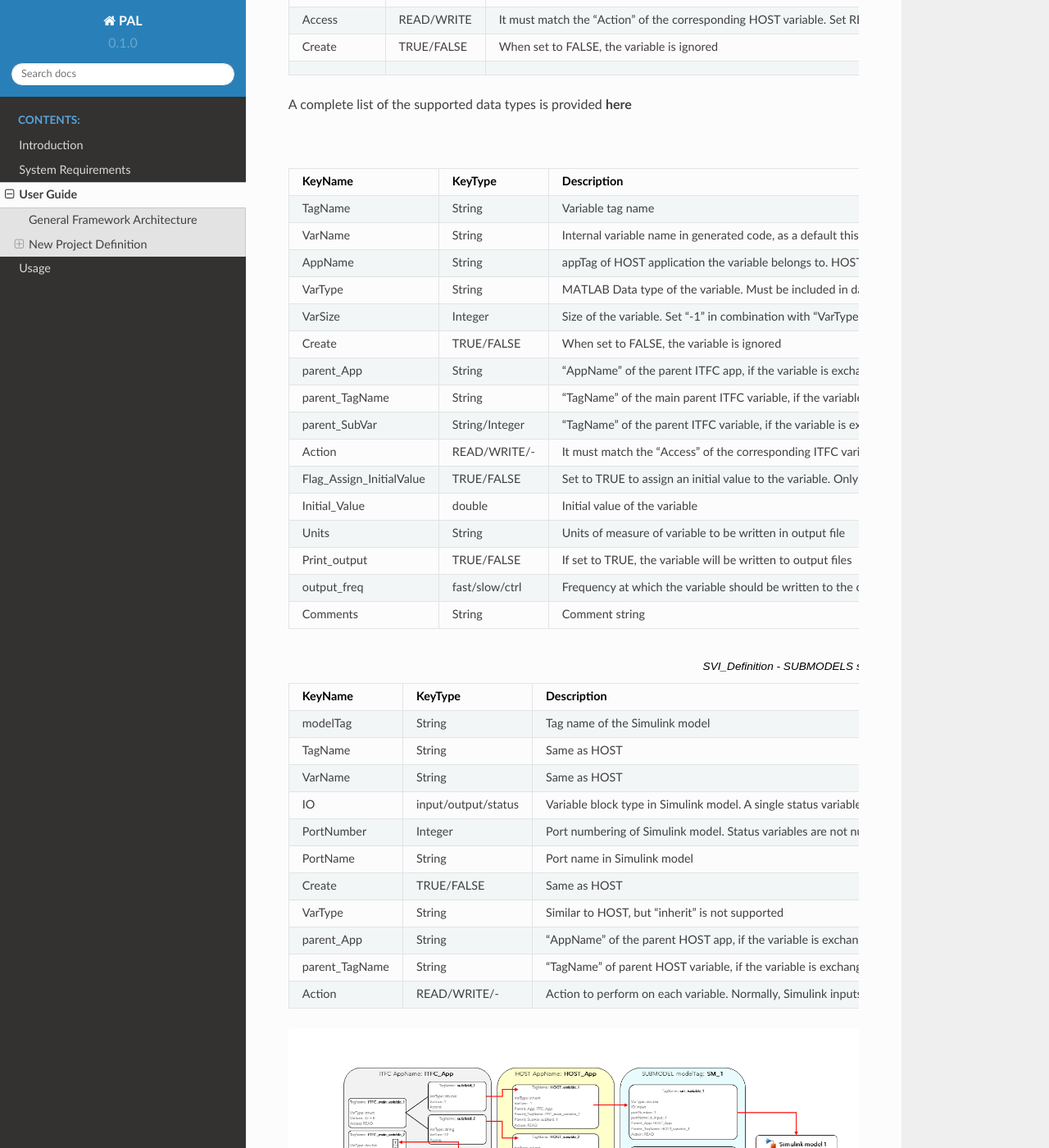
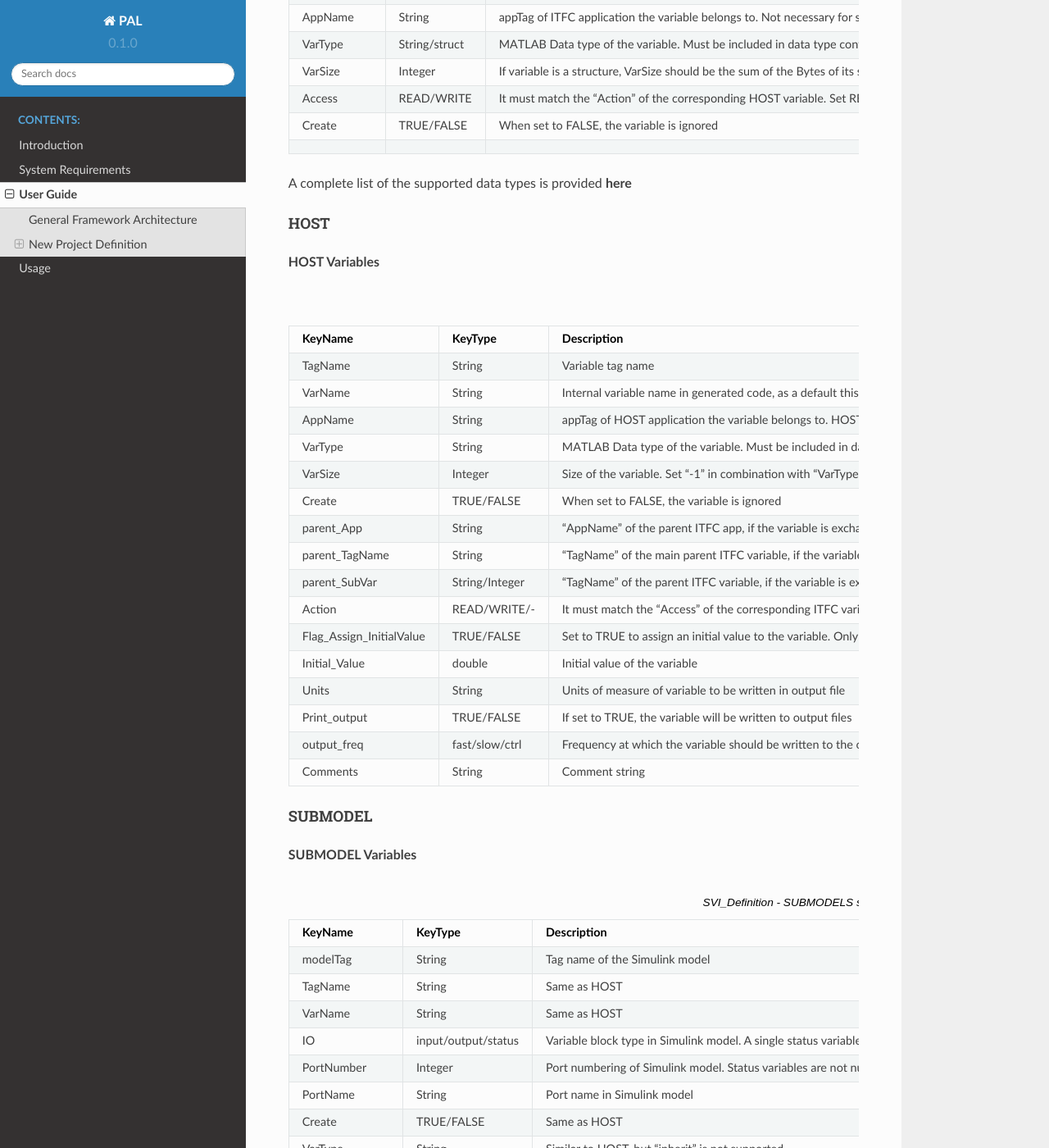
Before and after one commit to TUMLWE/PAL, a Sphinx documentation site: the page built from docs/source/user_guide.rst, in a window 1280 px wide and 1400 px high, scrolled down 4643 px. Shown: the whole window at 82% size. Built offline with Sphinx 7.4.7 and the Read the Docs theme 2.0.0, drawn with Linux system fonts in a browser that asks for light colours; some of the changed text lies outside the part shown.

Commit message:
docs update

```diff
--- a/docs/source/user_guide.rst
+++ b/docs/source/user_guide.rst
@@ -97,7 +97,7 @@ To promote separation between hardware-specific and research-specific operations
 
 ITFC applications are "inert", in the sense that they do not actively perform any reading or writing operation on any other application's SVI. HOST applications can read and write information to ITFC SVI's.
 
-
+**ITFC Variables**
 
 .. csv-table::  SVI_Definition - ITFC sheet
    :file: svi_definition_itfc.csv
@@ -106,11 +106,20 @@ ITFC applications are "inert", in the sense that they do not actively perform an
 
 A complete list of the supported data types is provided **here**
 
+HOST
+""""""""
+
+**HOST Variables**
 
 .. csv-table::  SVI_Definition - HOST sheet
    :file: svi_definition_host.csv
    :widths: 30, 30, 40
    :header-rows: 1
+
+SUBMODEL
+""""""""
+
+**SUBMODEL Variables**
 
 .. csv-table::  SVI_Definition - SUBMODELS sheet
    :file: svi_definition_submodels.csv
@@ -118,4 +127,5 @@ A complete list of the supported data types is provided **here**
    :header-rows: 1
 
 .. image:: org_chart.png
-   :width: 800
+   :width: 1482px
+   :height: 799px
```
Also changed, not shown: docs/source/org chart.png.
